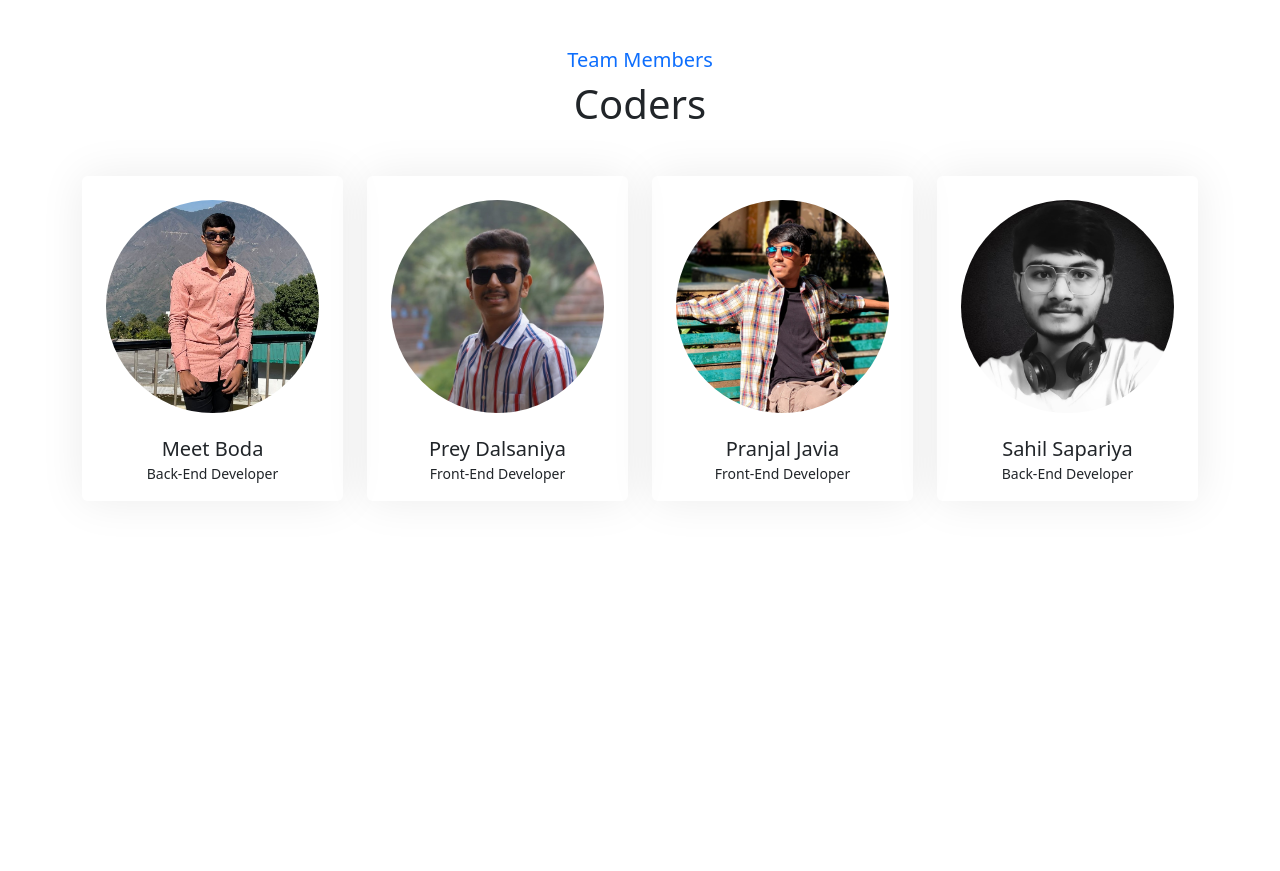
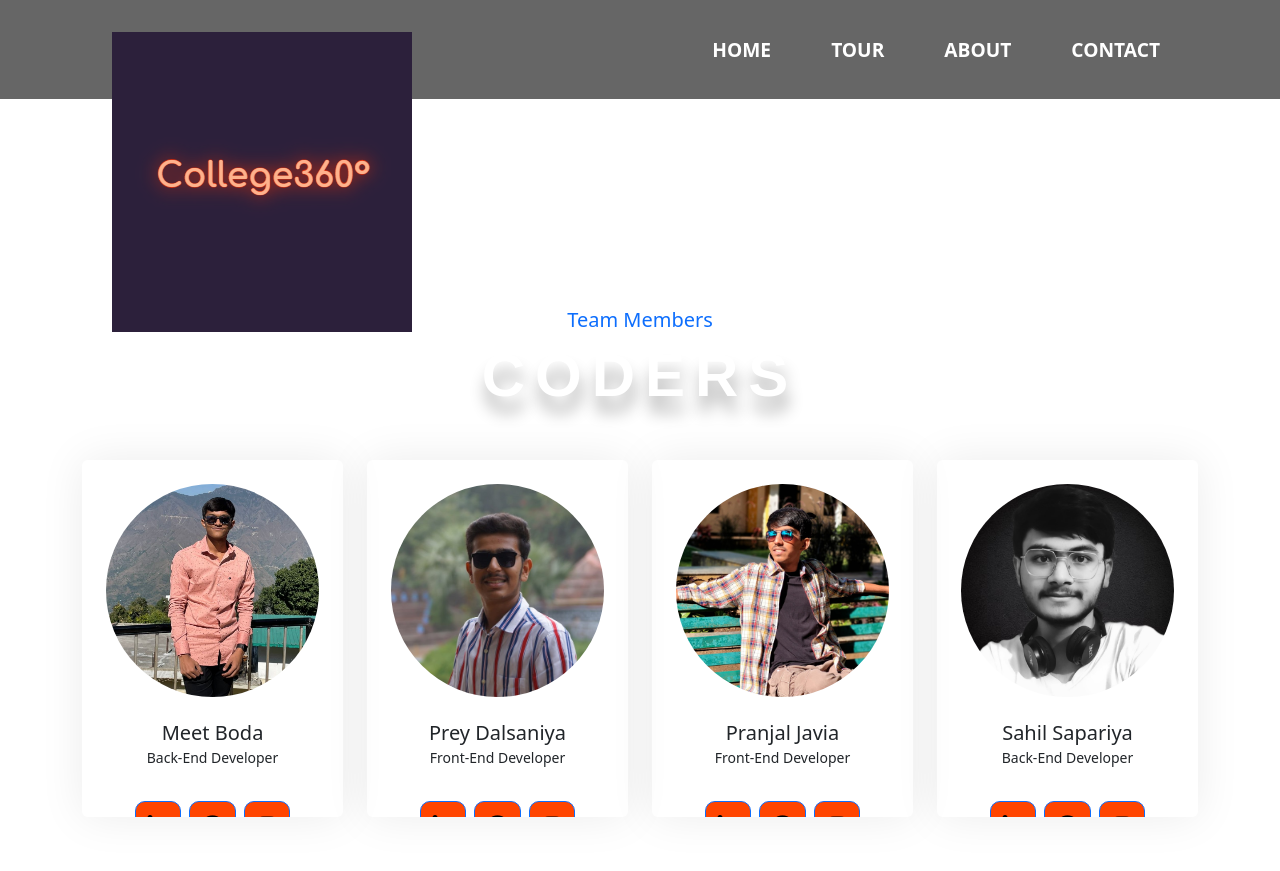
Before and after one commit to sahilsapariya/College360, a Python web app: template flask/templates/About.html in a window 1280 px wide. Before the commit the page ends 483 px from the top, so only its background shows below. Run offline with Jinja, Linux system fonts and the light colour scheme; the template is opened without the code that fills it, so the values that code supplies are empty; some libraries are stand-ins or nearby versions.

Commit message:
Final Commit

```diff
--- a/flask/static/css/style.css
+++ b/flask/static/css/style.css
@@ -19,30 +19,47 @@ body {
   width: 100%;
 }
 
-.main-container h1 {
-  /* flex: 1; */
-  /* text-align: center; */
-  color: #fff;
-  font-family: "Raleway", sans-serif;
-  text-transform: uppercase;
-  font-size: 60px;
-  font-weight: 800;
-  letter-spacing: 10px;
-
-  z-index: 100;
-  text-shadow: 2px 16px 16px rgba(0, 0, 0, 0.3);
-  pointer-events: none;
+nav{
+  position: fixed;
+  top: 0;
+  left: 0;
+  width: 100%;
+  height: 100px;
+  padding: 10px 90px;
+  box-sizing: border-box;
+  background: rgba(0, 0, 0, 0.6);
+  border-bottom: 1px solid #fff;
 }
 
-.btn{
+nav .logo{
+  padding: 22px;
+  height: 80px;
+  float: left;
+  font-size: 1rem;
+  font-weight: bold;
+  text-transform: uppercase;
+  color: #fff;
+}
+
+nav ul {
+  list-style: none;
+  float: right;
+  margin: 0;
+  padding: 0;
+  display: flex;
+}
+
+nav ul li a {
+  line-height: 80px;
+  color: #fff;
+  padding: 12px 30px;
   text-decoration: none;
-  text-transform: none;
-  font-size: 1.5rem;
-  padding: 0.5rem 0.7rem;
-  background-color: orangered;
-  font-family: 'Kanit', sans-serif;
-  border-radius: 10px;
-  margin-top: 1rem;
-  z-index: 100;
-  color: black;
+  font-size: 1.2rem;
+  font-weight: bold;
+  text-transform: uppercase;
+
 }
+nav ul li a:hover{
+  background: rgba(0, 0, 0, 0.7);
+  border-radius: 6px;
+}
--- /dev/null
+++ b/flask/static/css/style2.css
@@ -0,0 +1,48 @@
+.container{
+    text-align: center;
+}
+
+nav{
+    position: relative;
+    z-index: 100;
+    top: 0;
+}
+nav ul {
+    display: flex;
+
+}
+
+.margin-div{
+    margin-top: 10rem;
+}
+
+.container h1 {
+    /* flex: 1; */
+    text-align: center;
+    color: #fff;
+    position: relative;
+    font-family: "Raleway", sans-serif;
+    text-transform: uppercase;
+    font-size: 60px;
+    font-weight: 800;
+    letter-spacing: 10px;
+
+    z-index: 100;
+    text-shadow: 2px 16px 16px rgba(0, 0, 0, 0.3);
+    pointer-events: none;
+}
+
+.container .btn {
+    text-align: center;
+    position: relative;
+    text-decoration: none;
+    text-transform: none;
+    font-size: 1.5rem;
+    padding: 0.5rem 0.7rem;
+    background-color: orangered;
+    font-family: 'Kanit', sans-serif;
+    border-radius: 10px;
+    margin-top: 1rem;
+    z-index: 100;
+    color: black;
+}
--- a/flask/static/js/script.js
+++ b/flask/static/js/script.js
@@ -2,7 +2,6 @@ let panorama, viewer;
 const imageContainer = document.querySelector(".image-container");
 
 panorama = new PANOLENS.ImagePanorama("static/images/miami.jpeg")
-
 
 viewer = new PANOLENS.Viewer({
   container: imageContainer,
--- a/flask/templates/About.html
+++ b/flask/templates/About.html
@@ -10,10 +10,22 @@
     <link href="css/bootstrap.min.css" rel="stylesheet">
     <link href="https://cdnjs.cloudflare.com/ajax/libs/font-awesome/5.10.0/css/all.min.css" rel="stylesheet">
     <link href="https://cdn.jsdelivr.net/npm/bootstrap-icons@1.4.1/font/bootstrap-icons.css" rel="stylesheet">
+    <link rel="stylesheet" href="static/css/style.css">
+    <link rel="stylesheet" href="static/css/style2.css">
     <title>About</title>
 </head>
 
 <body>
+    <nav>
+        <div class="logo"><img src="static/images/logo.png" alt=""></div>
+        <ul>
+            <li><a href="/">Home</a></li>
+            <li><a href="/tour">Tour</a></li>
+            <li><a href="/about">About</a></li>
+            <li><a href="/contact">Contact</a></li>
+        </ul>
+    </nav>
+    <div class="margin-div"></div>
     <div class="container-xxl pt-5 pb-3">
         <div class="container">
             <div class="text-center wow fadeInUp" data-wow-delay="0.1s">
--- a/flask/templates/Tour.html
+++ b/flask/templates/Tour.html
@@ -11,7 +11,7 @@
 
 <body>
     <div class="main-container">
-        <a href="/home" style="z-index: 100; position: absolute
+        <a href="/" style="z-index: 100; position: absolute
         ; top: 5%;">Back to Home Page</a>
         <div class="image-container"></div>
     </div>
```
Also changed, not shown: flask/static/css/contact.css (+7 -7 lines), flask/static/js/main.js (+33 -3 lines), flask/templates/Contact.html (+11 -1 lines), flask/templates/Home.html (+55 -4 lines), flask/static/images/logo.png (added), 7 other files.
